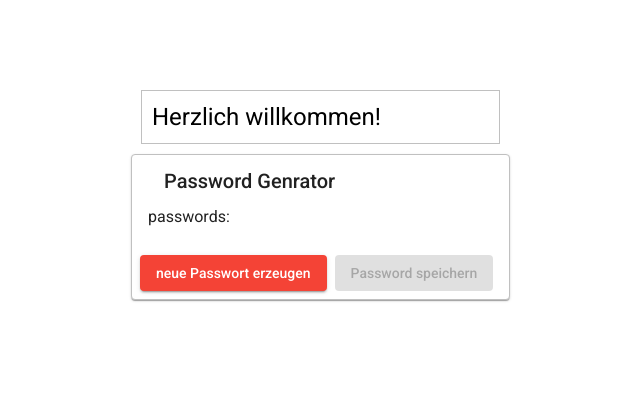
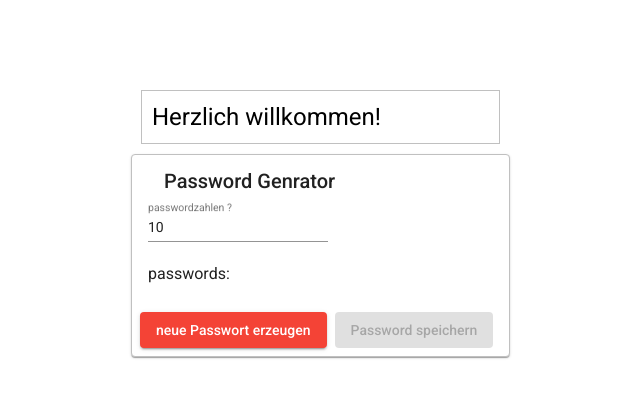
Before and after one commit to HedayatTajik/PasswordGenerator, an Angular app: page / in a window 1280 px wide. Shown: the top 398 px of the page, without its empty margins (381-1021 px from the left). Built offline with nearby package versions, Linux system fonts and the light colour scheme.

Commit message:
feat: numberof Char

```diff
--- a/src/app/app.module.ts
+++ b/src/app/app.module.ts
@@ -7,6 +7,8 @@ import { NoopAnimationsModule } from '@angular/platform-browser/animations';
 import { GeneraturComponent } from './generatur/generatur.component';
 import { MatButtonModule } from '@angular/material/button';
 import {MatCardModule} from '@angular/material/card';
+import { FormsModule } from '@angular/forms';
+import {MatInputModule} from '@angular/material/input';
 @NgModule({
   declarations: [
     AppComponent,
@@ -17,7 +19,9 @@ import {MatCardModule} from '@angular/material/card';
     AppRoutingModule,
     NoopAnimationsModule,
     MatButtonModule,
-    MatCardModule
+    MatCardModule,
+    FormsModule,
+    MatInputModule
   ],
   providers: [],
   bootstrap: [AppComponent]
--- a/src/app/generatur/generatur.component.html
+++ b/src/app/generatur/generatur.component.html
@@ -3,6 +3,10 @@
     <mat-card-title>Password Genrator</mat-card-title>
   </mat-card-header>
   <mat-card-content>
+    <mat-form-field class="example-form-field">
+      <mat-label>passwordzahlen ?</mat-label>
+      <input matInput type="text" [(ngModel)]="numberOfChar">
+    </mat-form-field>
     <!-- <h3>passwordArray: {{passwordArray}}</h3> -->
     <h3>passwords: {{ passwords }}</h3>
   </mat-card-content>
--- a/src/app/generatur/generatur.component.ts
+++ b/src/app/generatur/generatur.component.ts
@@ -6,6 +6,7 @@ import { Component, OnInit } from '@angular/core';
   styleUrls: ['./generatur.component.css'],
 })
 export class GeneraturComponent implements OnInit {
+  numberOfChar = 10;
   number: number = 0;
   password: number = 0;
   passwords: string = '';
@@ -19,7 +20,7 @@ export class GeneraturComponent implements OnInit {
 
   generatur() {
     this.passwordArray = [];
-    for (let index = 0; index < 10; index++) {
+    for (let index = 0; index < this.numberOfChar; index++) {
       this.password = this.mathRandom();
       this.passwordArray.push(this.password);
     }
```
